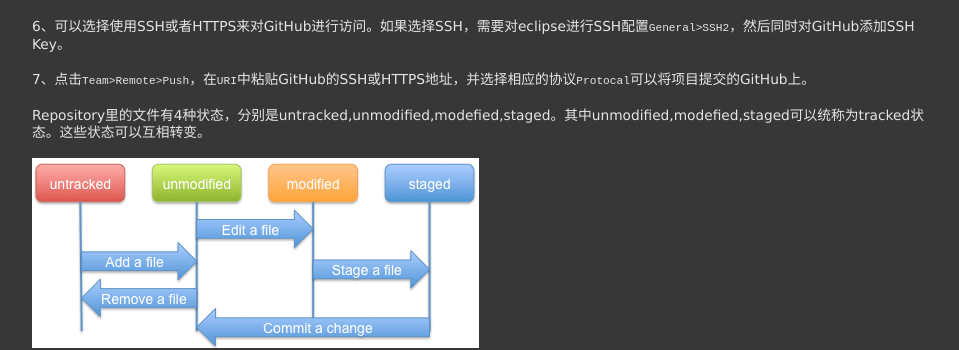
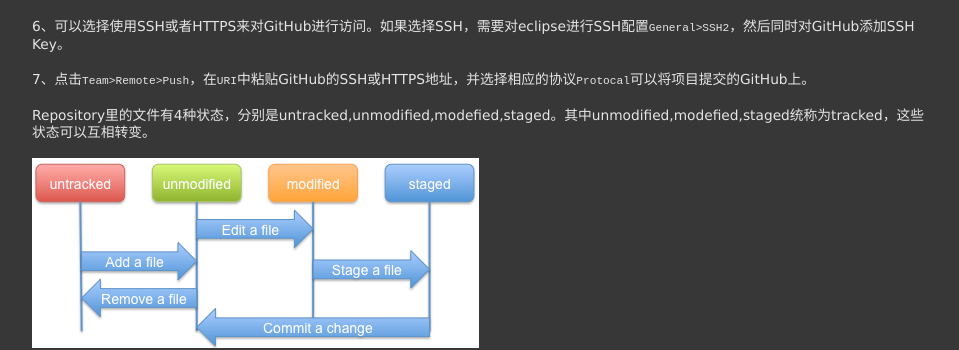
Before and after one commit to lujina/lujina.github.io, a Jekyll site: the page built from blog/_posts/2017-02-04-use-EGit.md, in a window 1280 px wide. Shown: the part 695-1045 px from the top of the page, without its empty margins (160-1119 px from the left). Built offline with Jekyll 4.4.1, drawn with Linux system fonts in a browser that asks for light colours.

Commit message:
Update 2017-02-04-use-EGit.md

```diff
--- a/blog/_posts/2017-02-04-use-EGit.md
+++ b/blog/_posts/2017-02-04-use-EGit.md
@@ -24,7 +24,7 @@
 
 7、点击<code>Team>Remote>Push</code>，在<code>URI</code>中粘贴GitHub的SSH或HTTPS地址，并选择相应的协议<code>Protocal</code>可以将项目提交的GitHub上。
 
-Repository里的文件有4种状态，分别是untracked,unmodified,modefied,staged。其中unmodified,modefied,staged可以统称为tracked状态。这些状态可以互相转变。
+Repository里的文件有4种状态，分别是untracked,unmodified,modefied,staged。其中unmodified,modefied,staged统称为tracked，这些状态可以互相转变。
 
 ![](/images/blog/use-EGit.png)
 
```
